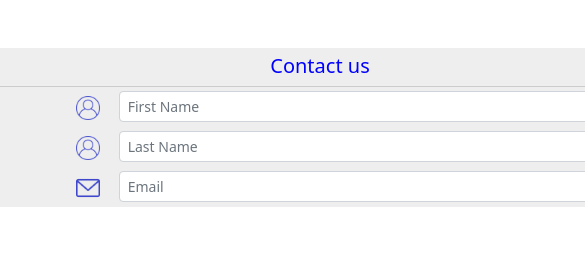
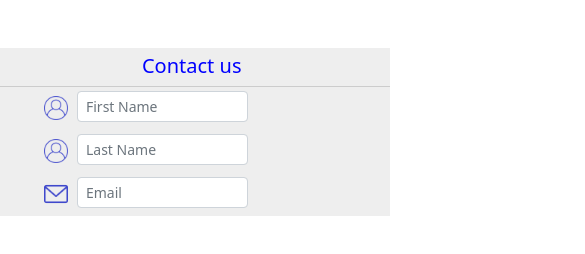
Before and after one commit to RicardoJunior88/formulariobotstrap, a plain HTML site: page ejercicioformcontacto/index.html in a window 390 px wide. Shown: the top 254 px of the page, 585 px wide, since content can reach past the window. Drawn offline with nearby package versions, Linux system fonts and the light colour scheme.

Commit message:
solucionado el responsive de los inputs

```diff
--- a/ejercicioformcontacto/CSS/styles.css
+++ b/ejercicioformcontacto/CSS/styles.css
@@ -1,24 +1,23 @@
 body{
-    width: 100%;
+
     color: blue;
 }
 h5{
     color: blue;
 }
 .total{
-    width: 50% !important;
-    display: flex;
-    justify-content: center;
+
+    /* display: flex; */
+    /* justify-content: center; */
     border-bottom:solid 0.1em #ccc;
     margin-top: 3em;
     padding-top: 0.4em;
 }
 .logo{
     width: 1.5em;
-    position: relative;
-    left: 4em;
+
 }
     .container{
     background-color: #eee;
-    width: 40em !important;
+    /* width: 40em !important; */
 }
--- a/ejercicioformcontacto/index.html
+++ b/ejercicioformcontacto/index.html
@@ -11,22 +11,22 @@
       <script src="https://cdn.jsdelivr.net/npm/bootstrap@5.2.3/dist/js/bootstrap.bundle.min.js" integrity="sha384-kenU1KFdBIe4zVF0s0G1M5b4hcpxyD9F7jL+jjXkk+Q2h455rYXK/7HAuoJl+0I4" crossorigin="anonymous"></script>
    <div class="container total">
     <div class="row header">
-        <H5>Contact us</H5>
+        <div class="col-8 offset-4"><H5>Contact us</H5></div>
     </div>
-    </div>
+   </div>
 
     <div class="container">
     <div class="form-group row">
-    <label for="inputusuario" class="col-2 col-form-label"><img class="logo" src="/ejercicioformcontacto/CSS/usuario.png" alt=""></label>
-    <div class="mt-1 col-10"><input type="text" class=" form-control form-control-sm" placeholder="First Name"></div>
+    <label for="inputusuario" class="col-1 offset-1 col-form-label"><img class="logo" src="/ejercicioformcontacto/CSS/usuario.png" alt=""></label>
+    <div class="mt-1 col-6 mb-2  col-sm-9"><input type="text" class=" form-control form-control-sm" placeholder="First Name"></div>
     </div>
     <div class="form-group row">
-    <label for="inputusuario" class=" col-2 col-form-label"><img class="logo" src="/ejercicioformcontacto/CSS/usuario.png" alt=""></label>
-    <div class="mt-1 col-10"><input type="text" class=" form-control form-control-sm" placeholder="Last Name"></div>
+    <label for="inputusuario" class="col-1 offset-1 col-form-label"><img class="logo" src="/ejercicioformcontacto/CSS/usuario.png" alt=""></label>
+    <div class="mt-1 col-6 mb-2  col-sm-9"><input type="text" class=" form-control form-control-sm" placeholder="Last Name"></div>
     </div>
     <div class="form-group row">
-    <label for="inputusuario" class="col-2 col-form-label"><img class="logo" src="/ejercicioformcontacto/CSS/sobre.png" alt=""></label>
-    <div class="mt-1 col-10"><input type="email" class=" form-control form-control-sm" placeholder="Email"></div>
+    <label for="inputusuario" class="col-1 offset-1 col-form-label"><img class="logo" src="/ejercicioformcontacto/CSS/sobre.png" alt=""></label>
+    <div class="mt-1 col-6 mb-2  col-sm-9"><input type="email" class=" form-control form-control-sm" placeholder="Email"></div>
     </div>
  </div>
 
```
